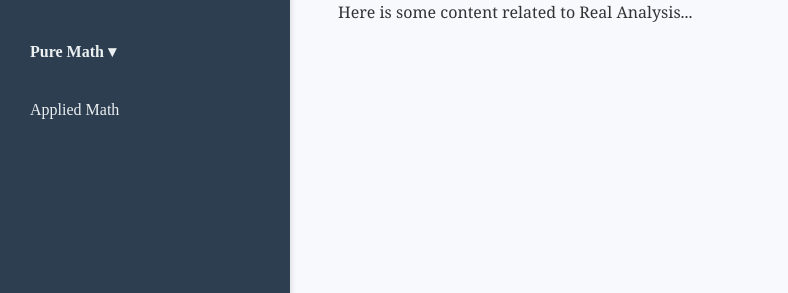
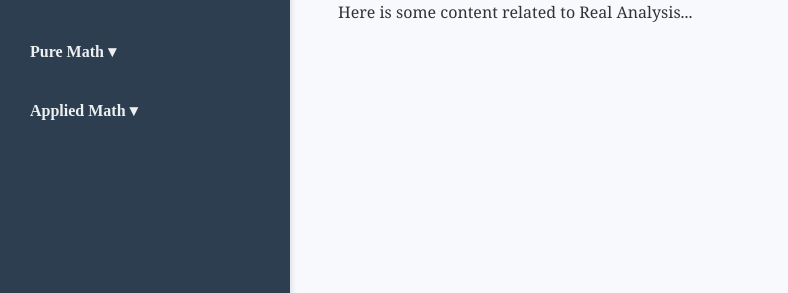
Before and after one commit to GitDisciplined/GitDisciplined.github.io, a Jekyll site: the page built from index.md, in a window 1280 px wide. Shown: the part 133-426 px from the top of the page, without its empty margins (0-788 px from the left). Built offline with Jekyll 4.4.1, drawn with Linux system fonts in a browser that asks for light colours; part of the change alters nothing that is shown.

Commit message:
Update sidebar.html

```diff
--- a/_includes/sidebar.html
+++ b/_includes/sidebar.html
@@ -1,7 +1,7 @@
 <nav class="sidebar">
   <h2>{{ site.title }}</h2>
   <ul>
-    <!-- Home link -->
+    <!-- Home Link -->
     <li><a href="{{ '/' | relative_url }}">Home</a></li>
 
     <!-- Pure Math Dropdown -->
@@ -14,7 +14,13 @@
       </ul>
     </li>
 
-    <!-- Applied Math -->
-    <li><a href="/applied-math">Applied Math</a></li>
+    <!-- Applied Math Dropdown -->
+    <li class="has-dropdown">
+      <a href="#">Applied Math ▾</a>
+      <ul class="dropdown">
+        <li><a href="/calculus">Calculus</a></li>
+        <li><a href="/differential-equations">Differential Equations</a></li>
+      </ul>
+    </li>
   </ul>
 </nav>
```
